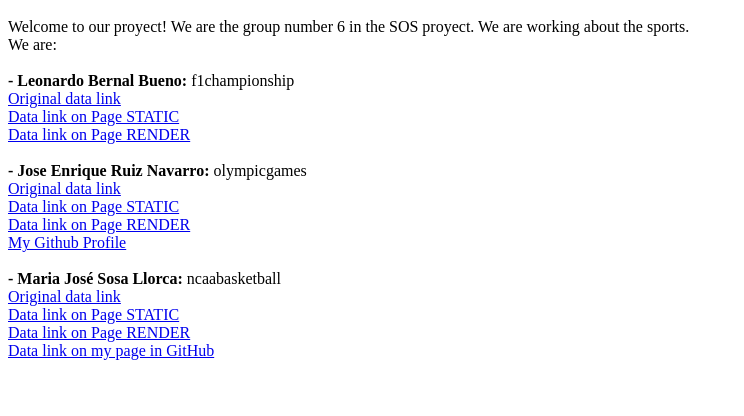
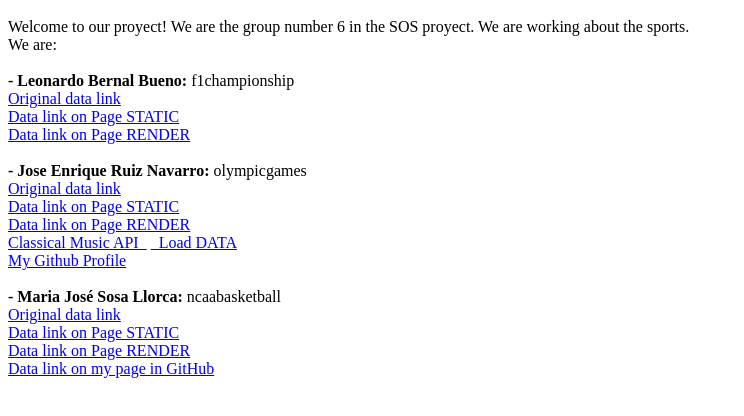
Before and after one commit to SOS-2016-06/sos-2016-06, a website: page static/about.html in a window 1280 px wide. Shown: the part 48-464 px from the top of the page, without its empty margins (0-744 px from the left). Drawn offline with Linux system fonts and the light colour scheme.

Commit message:
Level changes

```diff
--- a/static/about.html
+++ b/static/about.html
@@ -12,6 +12,7 @@ Welcome to our proyect! We are the group number 6 in the SOS proyect. We are wor
   <b>- Jose Enrique Ruiz Navarro:</b> olympicgames <br> <a href='https://es.wikipedia.org/wiki/Espa%C3%B1a_en_los_Juegos_Ol%C3%ADmpicos'> Original data link </a>  <br>
   <a href='/about/olympicsgames'>  Data link on Page STATIC </a> <br>
   <a href='/about/olympicsgamesrender'>  Data link on Page RENDER  </a> <br>
+  <a href='/api/sandbox/symphonies'>  Classical Music API &nbsp;</a> <a href='/api-test/symphonies/loadInitialData'> &nbsp; Load DATA </a> <br>
   <a href='https://github.com/joseEnrique'> My Github Profile</a></br></br>
 
   <b>- Maria José Sosa Llorca: </b> ncaabasketball </br> <a href='https://es.wikipedia.org/wiki/Anexo:Campeones_de_la_Divisi%C3%B3n_I_de_Baloncesto_Masculino_de_la_NCAA'> Original data link </a></br>
```
